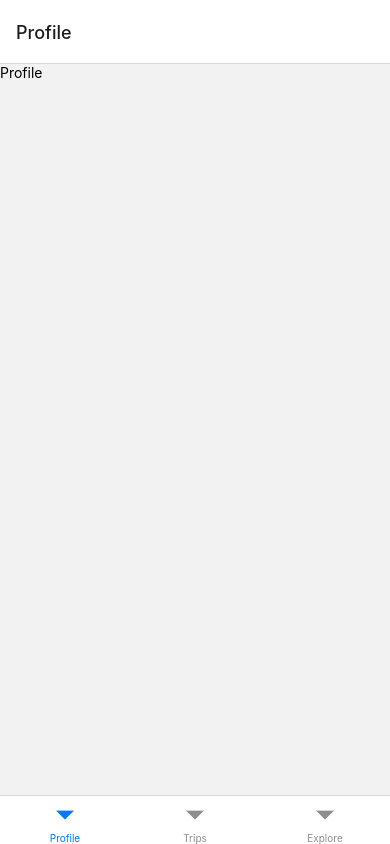
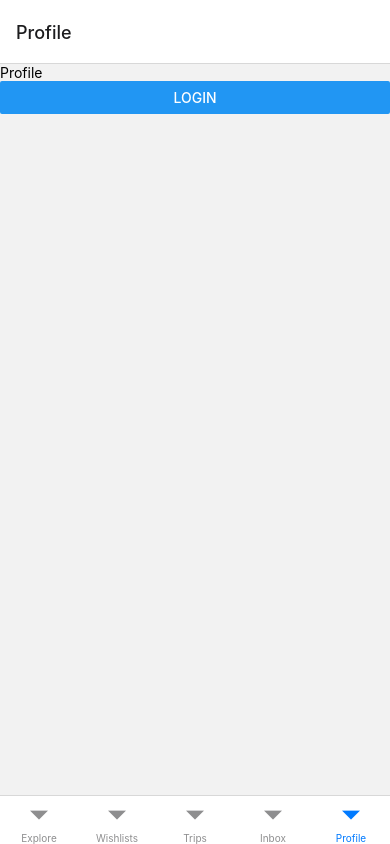
Before and after one commit to Yuskur/Airbnb_App, a React Native app: screen /Profile in a window 390 px wide. Built offline with nearby package versions, Linux system fonts and the light colour scheme.

Commit message:
fourth commit

```diff
--- a/src/navigation/Navigation.js
+++ b/src/navigation/Navigation.js
@@ -3,10 +3,12 @@ import React from 'react';
 import { NavigationContainer } from '@react-navigation/native';
 import { createNativeStackNavigator } from '@react-navigation/native-stack'
 import { createBottomTabNavigator } from '@react-navigation/bottom-tabs';
-import Home from '../screens/Stacks/Home';
 import Profile from '../screens/BottomTabs/Profile';
 import Trips from '../screens/BottomTabs/Trips';
 import Explore from '../screens/BottomTabs/Explore';
+import Wishlists from '../screens/BottomTabs/Wishlists';
+import Inbox from '../screens/BottomTabs/Inbox';
+import LoginScreen from '../screens/Stacks/LoginScreen';
 
 
 const Stack = createNativeStackNavigator();
@@ -18,15 +20,18 @@ export default function Navigation(){
           <Stack.Navigator>
             <Stack.Screen name="Tabs" component={MyTabs}
             options={{headerShown: false}} />
+            <Stack.Screen name="LoginScreen" component={LoginScreen} />
           </Stack.Navigator>
         );
       }
       function MyTabs(){
         return (
           <Tab.Navigator>
+          <Tab.Screen name="Explore" component={Explore} />
+          <Tab.Screen name="Wishlists" component={Wishlists} />
+          <Tab.Screen name="Trips" component={Trips} />
+          <Tab.Screen name="Inbox" component={Inbox} />
           <Tab.Screen name="Profile" component={Profile} />
-          <Tab.Screen name="Trips" component={Trips} />
-          <Tab.Screen name="Explore" component={Explore} />
         </Tab.Navigator>
         );
       }
--- a/src/screens/Stacks/Home.js
+++ b/src/screens/BottomTabs/Inbox.js
@@ -1,10 +1,10 @@
 import { View, Text } from 'react-native'
 import React from 'react'
 
-export default function Home(){
+export default function Inbox(){
     return(
         <View>
-            <Text>Home</Text>
+            <Text>Inbox</Text>
         </View>
     )
 }
--- a/src/screens/BottomTabs/Profile.js
+++ b/src/screens/BottomTabs/Profile.js
@@ -1,10 +1,18 @@
-import { View, Text } from 'react-native'
+import { View, Text, Button } from 'react-native'
 import React from 'react'
+import { useNavigation } from '@react-navigation/native'
 
 export default function Profile(){
+    const navigation = useNavigation();
+
+    const toLogin = () => {
+        navigation.navigate('LoginScreen');
+    };
+
     return(
         <View>
             <Text>Profile</Text>
+            <Button title='Login' onPress={toLogin} />
         </View>
     )
 }
--- /dev/null
+++ b/src/screens/BottomTabs/Wishlists.js
@@ -0,0 +1,10 @@
+import { View, Text } from 'react-native'
+import React from 'react'
+
+export default function Wishlists(){
+    return(
+        <View>
+            <Text>Wishlists</Text>
+        </View>
+    )
+}
--- /dev/null
+++ b/src/screens/Stacks/LoginScreen.js
@@ -0,0 +1,10 @@
+import { View, Text } from 'react-native'
+import React from 'react'
+
+export default function LoginScreen(){
+    return(
+        <View>
+            <Text>LoginScreen</Text>
+        </View>
+    )
+}
```
